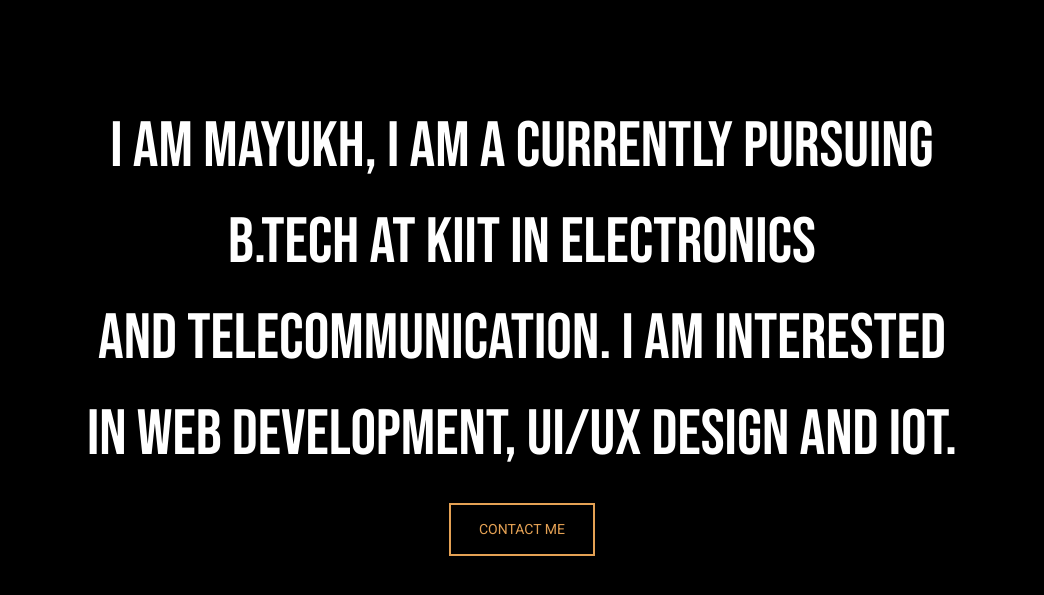
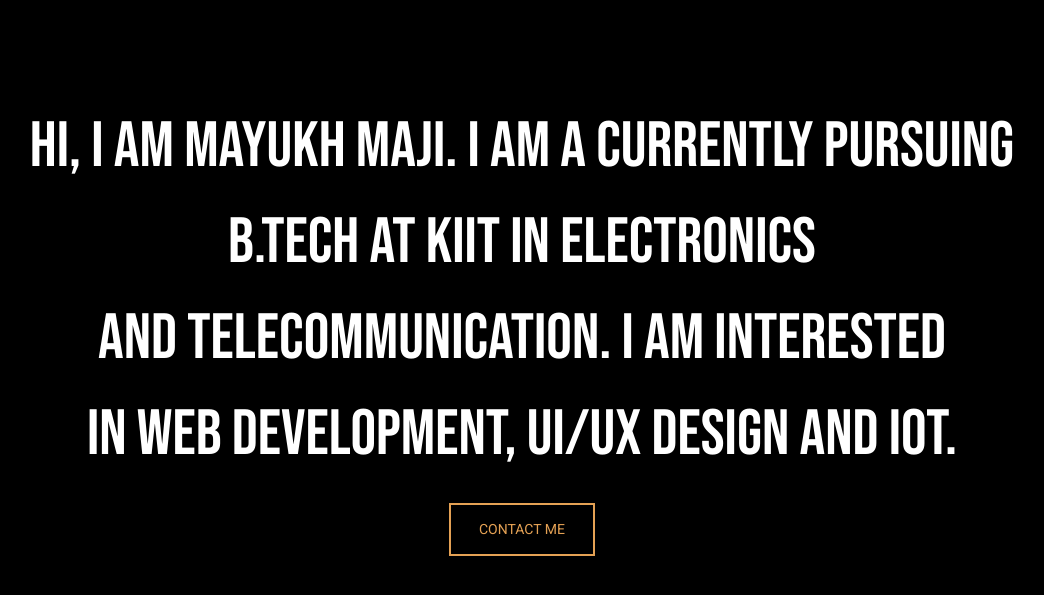
Before and after one commit to Mayukh24/Portfolio, a plain HTML site: page index.html in a window 1280 px wide. Shown: the part 797-1392 px from the top of the page, without its empty margins (118-1162 px from the left). Drawn offline with nearby package versions, Linux system fonts and the light colour scheme; a script that the page names is missing.

Commit message:
Update index.html

```diff
--- a/index.html
+++ b/index.html
@@ -53,7 +53,7 @@
 
   <section class="about" id="About">
     <div class="text-about"><br>
-      I am mayukh, I am a currently pursuing <br>b.tech at kiit in electronics<br>and telecommunication. I am interested<br>in web development, ui/ux design and iot.
+      Hi, I am Mayukh Maji. I am a currently pursuing <br>b.tech at kiit in electronics<br>and telecommunication. I am interested<br>in web development, ui/ux design and iot.
     </div>
     <button onclick="location.href='https://api.whatsapp.com/send?phone=919073887500'" class="btn-contact">CONTACT ME</button>
   </section>
```
